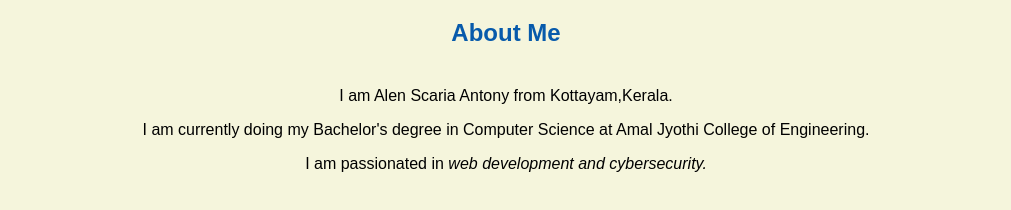
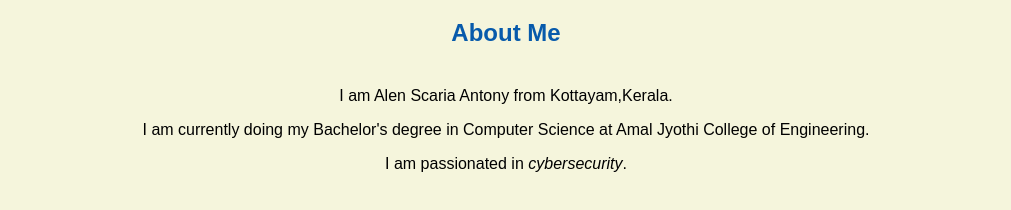
Before and after one commit to alenscaria/portfolio-beginner, a plain HTML site: page index.html in a window 1280 px wide. Shown: the part 516-726 px from the top of the page, without its empty margins (134-1145 px from the left). Drawn offline with Linux system fonts and the light colour scheme.

Commit message:
Update index.html

```diff
--- a/index.html
+++ b/index.html
@@ -20,7 +20,7 @@
 <h2>About Me</h2>
 <p>I am Alen Scaria Antony from Kottayam,Kerala.</p>
 <p>I am currently doing my Bachelor's degree in Computer Science at Amal Jyothi College of Engineering.</p>
-<p>I am passionated in <em>web development<em> and <em>cybersecurity</em>.</p>
+<p>I am passionated in <em>cybersecurity</em>.</p>
 <h2>Credentials and Portfolio</h2>
 
 <p><a href="resume.html">My Resume</a> | <a href="https://github.com/alenscaria">My GitHub</a></p>
```
